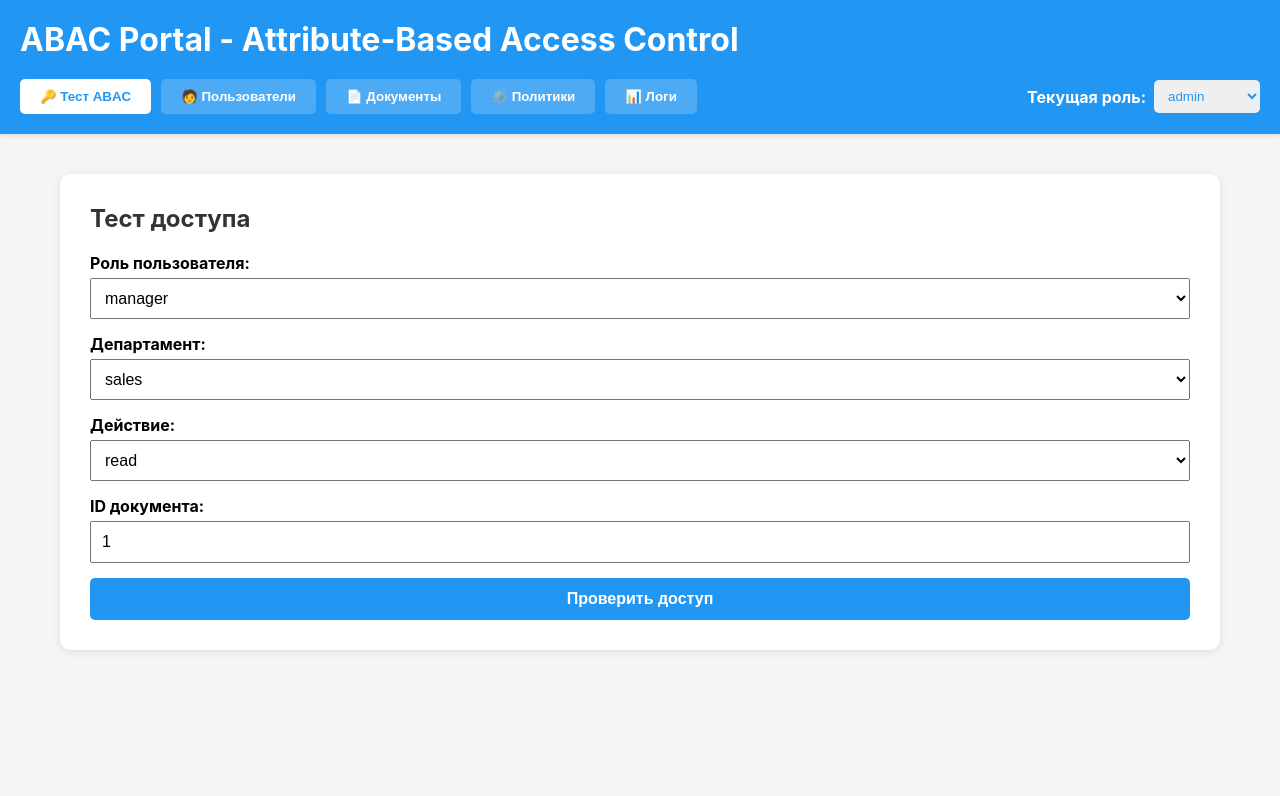
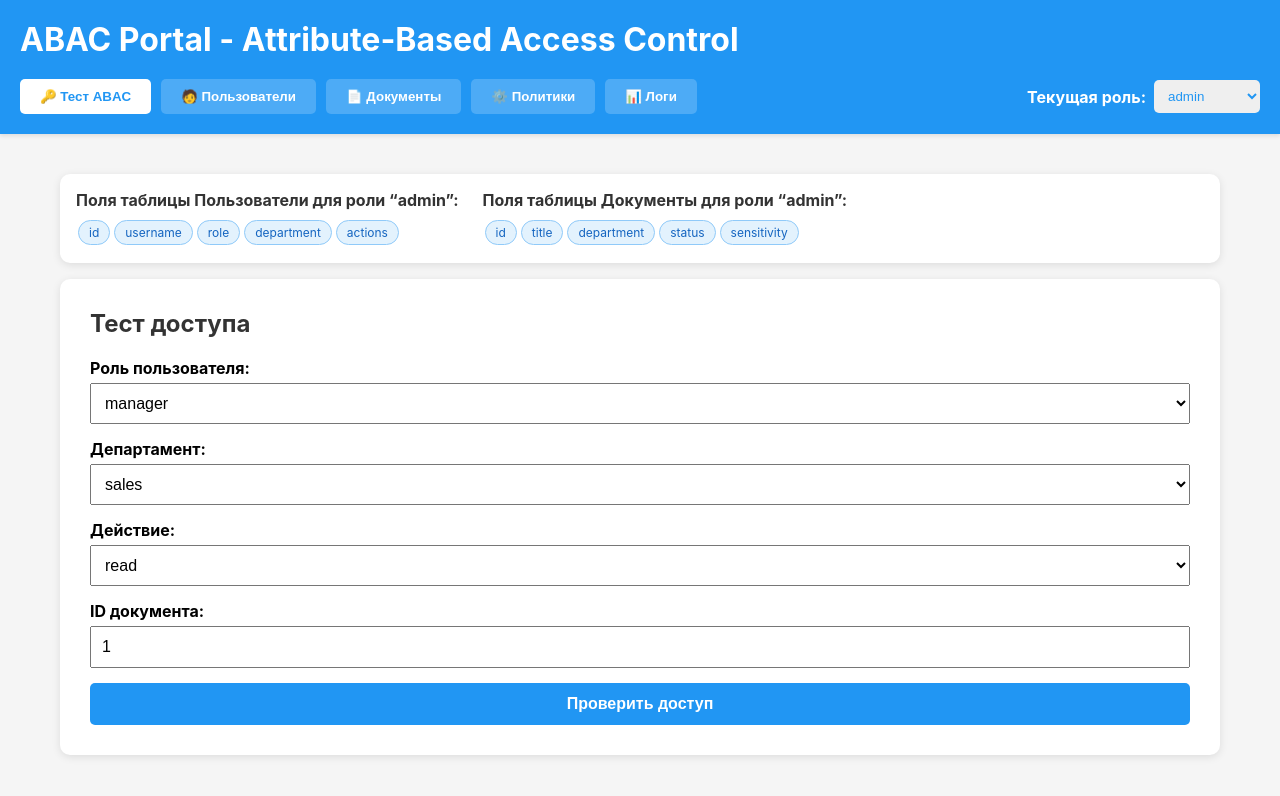
Before and after one commit to Dasevil/abac-portal, a React (Create React App) app in the folder frontend/: page / in a window 1280 px wide. Shown: the top 796 px of the page. Built offline with nearby package versions, Linux system fonts and the light colour scheme; no server answers.

Commit message:
abac 2.0

```diff
--- a/frontend/src/App.js
+++ b/frontend/src/App.js
@@ -4,6 +4,7 @@ import UsersTable from './components/UsersTable';
 import DocumentsTable from './components/DocumentsTable';
 import PoliciesTable from './components/PoliciesTable';
 import LogsViewer from './components/LogsViewer';
+import VisibilityInfo from './components/VisibilityInfo';
 
 function App() {
   const [activeTab, setActiveTab] = useState('test');
@@ -70,6 +71,7 @@ function App() {
       </header>
 
       <main style={{ maxWidth: '1200px', margin: '20px auto', padding: '20px' }}>
+        <VisibilityInfo currentRole={currentRole} />
         {activeTab === 'test' && <AccessTester />}
         {activeTab === 'users' && <UsersTable currentRole={currentRole} />}
         {activeTab === 'docs' && <DocumentsTable currentRole={currentRole} />}
--- a/frontend/src/components/DocumentsTable.js
+++ b/frontend/src/components/DocumentsTable.js
@@ -6,6 +6,8 @@ function DocumentsTable({ currentRole = 'admin' }) {
   const [documents, setDocuments] = useState([]);
   const [showForm, setShowForm] = useState(false);
   const [formData, setFormData] = useState({ title: '', department: 'sales', status: 'draft', sensitivity: 'public' });
+  const [statusMsg, setStatusMsg] = useState(null);
+  const [statusType, setStatusType] = useState('info'); // 'success' | 'error' | 'info'
 
   useEffect(() => {
     loadDocuments();
@@ -33,12 +35,21 @@ function DocumentsTable({ currentRole = 'admin' }) {
   const handleSubmit = async (e) => {
     e.preventDefault();
     try {
+      if (!formData.title.trim()) {
+        setStatusType('error');
+        setStatusMsg('Укажите название документа');
+        return;
+      }
       await api.post('/documents', formData);
       setShowForm(false);
       setFormData({ title: '', department: 'sales', status: 'draft', sensitivity: 'public' });
+      setStatusType('success');
+      setStatusMsg('Документ создан');
       loadDocuments();
     } catch (error) {
-      alert('Error creating document');
+      const msg = (error && error.response && error.response.data && (error.response.data.detail || error.response.data.message)) || 'Ошибка при создании документа';
+      setStatusType('error');
+      setStatusMsg(msg);
     }
   };
 
@@ -47,6 +58,18 @@ function DocumentsTable({ currentRole = 'admin' }) {
   return (
     <div style={{ backgroundColor: 'white', padding: '30px', borderRadius: '10px', boxShadow: '0 2px 8px rgba(0,0,0,0.1)' }}>
       <h2 style={{ marginBottom: '20px', color: '#333' }}>Документы</h2>
+      {statusMsg && (
+        <div style={{
+          marginBottom: '16px',
+          padding: '12px 14px',
+          borderRadius: '6px',
+          color: statusType === 'error' ? '#b71c1c' : statusType === 'success' ? '#1b5e20' : '#0d47a1',
+          backgroundColor: statusType === 'error' ? '#ffebee' : statusType === 'success' ? '#e8f5e9' : '#e3f2fd',
+          border: '1px solid ' + (statusType === 'error' ? '#ffcdd2' : statusType === 'success' ? '#c8e6c9' : '#90caf9')
+        }}>
+          {statusMsg}
+        </div>
+      )}
 
       <button
         onClick={() => setShowForm(!showForm)}
@@ -61,6 +84,22 @@ function DocumentsTable({ currentRole = 'admin' }) {
         }}
       >
         {showForm ? 'Отмена' : '➕ Добавить документ'}
+      </button>
+
+      <button
+        onClick={loadDocuments}
+        style={{
+          padding: '10px 14px',
+          backgroundColor: '#2196F3',
+          color: 'white',
+          border: 'none',
+          borderRadius: '5px',
+          marginLeft: '10px',
+          marginBottom: '20px',
+          cursor: 'pointer'
+        }}
+      >
+        Обновить
       </button>
 
       {showForm && (
--- /dev/null
+++ b/frontend/src/components/VisibilityInfo.js
@@ -0,0 +1,48 @@
+import React from 'react';
+import { columnVisibility } from '../visibilityConfig';
+
+function Pill({ label }) {
+  return (
+    <span style={{
+      display: 'inline-block',
+      padding: '4px 10px',
+      margin: '2px',
+      backgroundColor: '#E3F2FD',
+      color: '#1565C0',
+      borderRadius: '999px',
+      fontSize: '12px',
+      border: '1px solid #90CAF9'
+    }}>{label}</span>
+  );
+}
+
+export default function VisibilityInfo({ currentRole }) {
+  const role = currentRole || 'viewer';
+  const usersCols = columnVisibility.users[role] || [];
+  const docsCols = columnVisibility.documents[role] || [];
+
+  return (
+    <div style={{
+      backgroundColor: 'white',
+      padding: '16px',
+      borderRadius: '10px',
+      boxShadow: '0 2px 8px rgba(0,0,0,0.1)',
+      marginBottom: '16px'
+    }}>
+      <div style={{ display: 'flex', gap: '24px', alignItems: 'flex-start', flexWrap: 'wrap' }}>
+        <div>
+          <div style={{ fontWeight: 'bold', color: '#333', marginBottom: '8px' }}>Поля таблицы Пользователи для роли “{role}”:</div>
+          <div>
+            {usersCols.length ? usersCols.map(c => <Pill key={`u-${c}`} label={c} />) : <span style={{ color: '#777' }}>нет полей</span>}
+          </div>
+        </div>
+        <div>
+          <div style={{ fontWeight: 'bold', color: '#333', marginBottom: '8px' }}>Поля таблицы Документы для роли “{role}”:</div>
+          <div>
+            {docsCols.length ? docsCols.map(c => <Pill key={`d-${c}`} label={c} />) : <span style={{ color: '#777' }}>нет полей</span>}
+          </div>
+        </div>
+      </div>
+    </div>
+  );
+}
```
